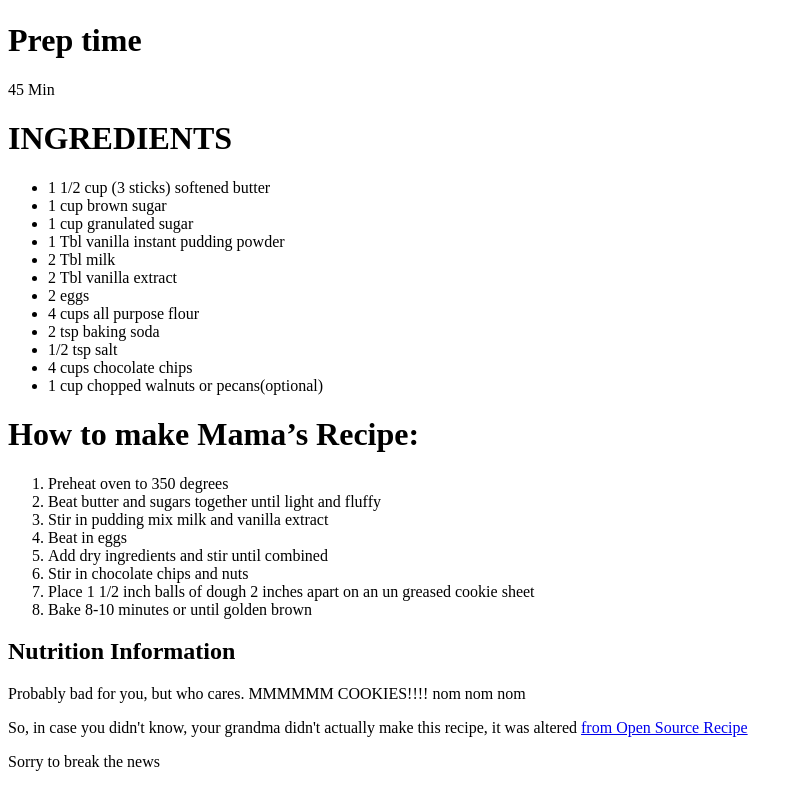
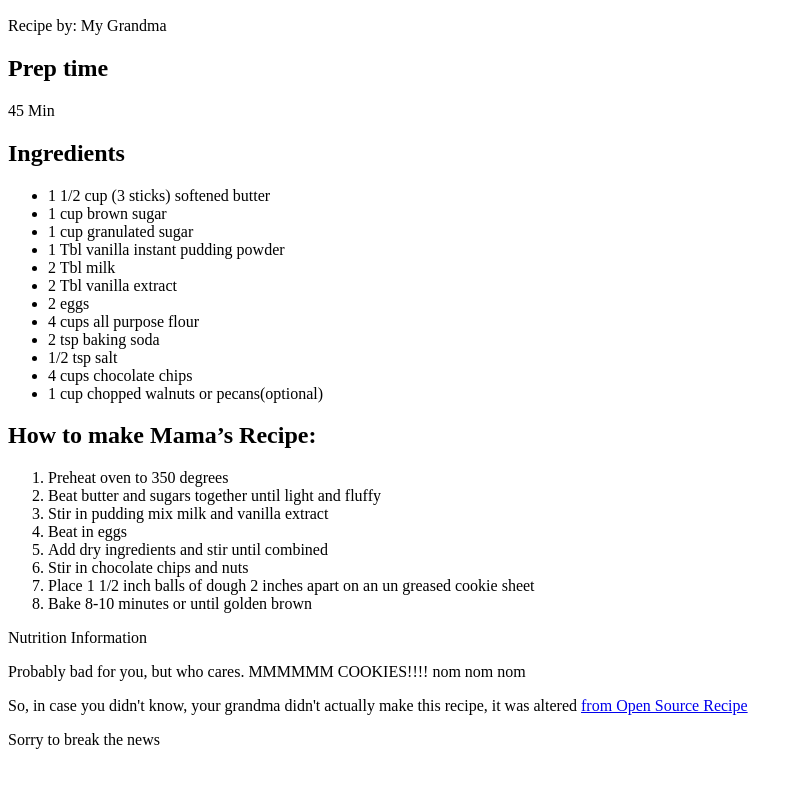
Before and after one commit to Pocayoki/MariaPJimenez, a plain HTML site: page 01/cookie recipe/index.html in a window 1280 px wide. Shown: the part 383-1170 px from the top of the page, without its empty margins (0-803 px from the left). After the commit the page ends 1148 px from the top, so only its background shows below. Drawn offline with Linux system fonts and the light colour scheme.

Commit message:
Lab
Cookie Recipe

```diff
--- a/01/cookie recipe/index.html
+++ b/01/cookie recipe/index.html
@@ -2,15 +2,16 @@
 <html lang="en">
 <head>
 	<meta charset="UTF-8">
-	<title>The Best Chocolate Chip Cookies</title>
+	<title>Cookie Recipe</title>
 </head>
 
 <body>
 <h1>The Best Chocolate Chip Cookies</h1>
-<img src="https://wylesharachell.github.io/GA-FEWD/Week_01_Basics/01_html_basics/starter_code/cookie_recipe/cookies.jpg" alt="Recipe by: My Grandma">
-<h1>Prep time</h1>
+<img src="https://wylesharachell.github.io/GA-FEWD/Week_01_Basics/01_html_basics/starter_code/cookie_recipe/cookies.jpg" alt="Enlarged chocolate chip cookie">
+<p>Recipe by: My Grandma</p>
+<h2>Prep time</h2>
 <p>45 Min</p>
-<h1>INGREDIENTS</h1>
+<h2>Ingredients</h2>
 <ul>
 	<li>1 1/2 cup (3 sticks) softened butter</li>
 	<li>1 cup brown sugar</li>
@@ -25,7 +26,7 @@
 	<li>4 cups chocolate chips</li>
 	<li>1 cup chopped walnuts or pecans(optional)</li>
 </ul>
-<h1>How to make Mama’s Recipe:</h1>
+<h2>How to make Mama’s Recipe:</h2>
 <ol>
 	<li>Preheat oven to 350 degrees </li>
 	<li>Beat butter and sugars together until light and fluffy</li>
@@ -36,7 +37,7 @@
 	<li>Place 1 1/2 inch balls of dough 2 inches apart on an un greased cookie sheet</li>
 	<li>Bake 8-10 minutes or until golden brown</li>
 </ol>
-<h2>Nutrition Information</h2>
+<p>Nutrition Information</p>
 <p>Probably bad for you, but who cares. MMMMMM COOKIES!!!! nom nom nom</p>
 <p>So, in case you didn't know, your grandma didn't actually make this recipe, it was altered
 <a href="http://www.opensourcefood.com/people/Amanori/recipes/mamas-recipe-the-best-chocolate-chip-cookies">from Open Source Recipe</a></p><p>Sorry to break the news</p>
```
